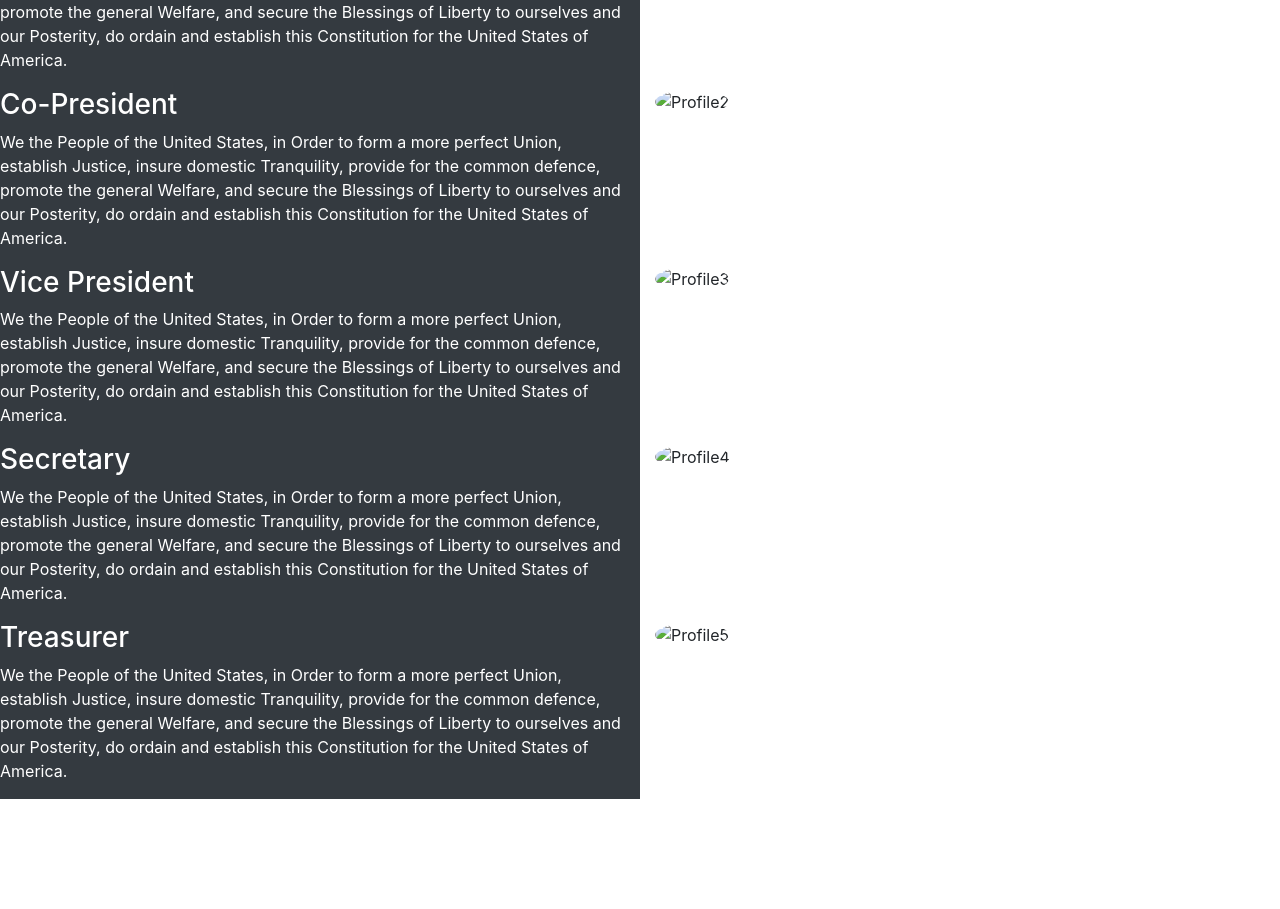
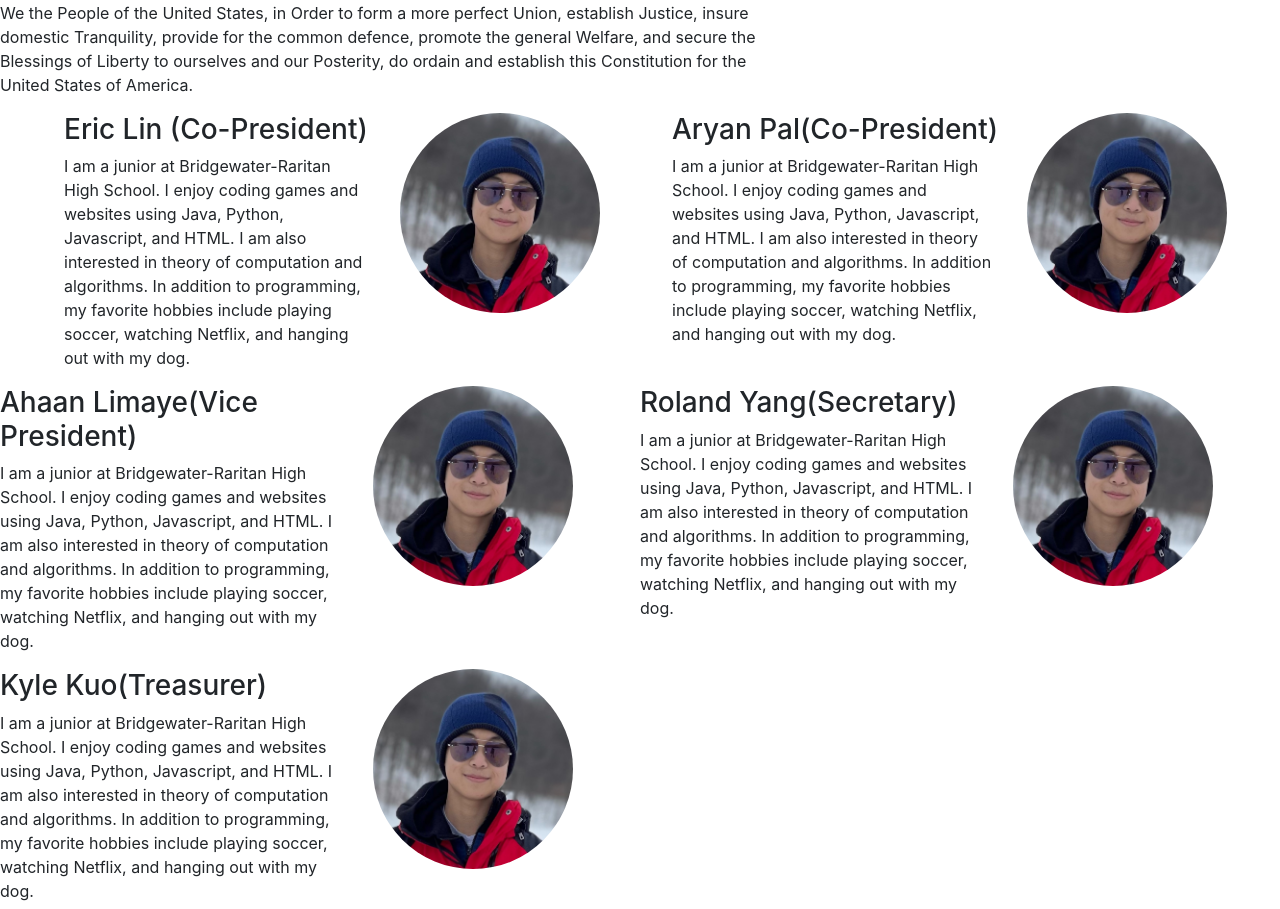
Before and after one commit to BRHS-Code-Club/BRHS-Code-Club.github.io, a plain HTML site: page code/about.html in a window 1280 px wide. Shown: the part 203-1112 px from the top of the page. Before the commit the page ends 1002 px from the top, so only its background shows below. Drawn offline with nearby package versions, Linux system fonts and the light colour scheme.

Commit message:
Co-authored-by: aryanpal134 <aryanpal134@users.noreply.github.com>

```diff
--- a/code/about.html
+++ b/code/about.html
@@ -4,6 +4,7 @@
     <meta name="viewport" content="width=device-width, initial-scale=1">
     <meta charset="utf-8">
     <link rel="stylesheet" href="https://maxcdn.bootstrapcdn.com/bootstrap/4.5.2/css/bootstrap.min.css">
+    <link rel="stylesheet" href="style.css">
     <title>About Us</title>
 </head>
 
@@ -11,34 +12,30 @@
     <!--NAVBAR-->
     <nav class="navbar navbar-expand-lg navbar-light bg-light shadow" id="main-nav">
         <div class="container-fluid">
-          <a class="navbar-brand" href="#">
-            <img src="images/nomoacnelogo.png" alt="logo" style="width:15%">
+          <a class="navbar-brand">
+            <img id="nav-logo" src="../Images/CODE Logo.png" alt="logo">
           </a>
           <button class="navbar-toggler" type="button" data-bs-toggle="collapse" data-bs-target="#navbarSupportedContent"
             aria-controls="navbarSupportedContent" aria-expanded="false" aria-label="Toggle navigation">
             <span class="navbar-toggler-icon"></span>
           </button>
           <div class="collapse navbar-collapse" id="navbarSupportedContent">
-            <ul class="navbar-nav me-auto mb-2 mb-lg-0">
+            <ul class="navbar-nav">
               <li class="nav-item">
-                <a class="nav-link" aria-current="page" href="index.html">Home</a>
+                <a class="nav-link active" href="index.html">Home</a>
               </li>
               <li class="nav-item">
-                <a class="nav-link active" aria-current="page" href="#">About Us</a>
+                <a class="nav-link" href="about.html">About Us</a>
               </li>
-              <!--<li class="nav-item">
-                <a class="nav-link" href="info.html">Learn More</a>
-              </li>-->
             </ul>
           </div>
         </div>
       </nav>
     <h1>About Us</h1>
 
-
     <div class="row">
-        <div class="col-md bg-dark text-white">
-            <h3>Co-President</h3>
+        <div class="col-md-8">
+            <h3>Advisor</h3>
             <div class="description">
                 <p>We the People of the United States, in Order to form a more perfect Union, establish Justice,
                     insure domestic Tranquility, provide for the common defence, promote the
@@ -46,74 +43,112 @@
                     do ordain and establish this Constitution for the United States of America.</p>
             </div>
         </div>
-        <div class="col-md">
+        <div class="col-md-4">
             <img src="Profile1.png" class="rounded-circle" alt="Profile1">
         </div>
     </div>
 
-
-    <div class="row">
-        <div class="col-md bg-dark text-white">
-            <h3>Co-President</h3>
-            <div class="description">
-                <p>We the People of the United States, in Order to form a more perfect Union, establish Justice,
-                    insure domestic Tranquility, provide for the common defence, promote the
-                    general Welfare, and secure the Blessings of Liberty to ourselves and our Posterity,
-                    do ordain and establish this Constitution for the United States of America.</p>
+    <div class="row no-gutters">
+        <div class="col-md-6 ">
+            <div id="profile1" class="row no-gutters">
+                <div class="col-md-7">
+                    <h3>Eric Lin (Co-President)</h3>
+                    <div class="description">
+                        <p>I am a junior at Bridgewater-Raritan High School. I enjoy coding games and websites using
+                            Java, Python, Javascript, and HTML. I am also interested in theory of computation and algorithms.
+                            In addition to programming, my favorite hobbies include playing soccer, watching Netflix,
+                            and hanging out with my dog.
+                        </p>
+                    </div>
+                </div>
+                <div class="col-md-5">
+                    <img id="pfp1" src="../Images/eric pfp.jpeg" class="rounded-circle" alt="Profile1">
+                </div>
             </div>
         </div>
-        <div class="col-md">
-            <img src="Profile2.png" class="rounded-circle" alt="Profile2">
+        <div class="col-md-6">
+            <div id="profile2" class="row no-gutters">
+                <div class="col-md-7">
+                    <h3>Aryan Pal(Co-President)</h3>
+                    <div class="description">
+                        <p>I am a junior at Bridgewater-Raritan High School. I enjoy coding games and websites using
+                            Java, Python, Javascript, and HTML. I am also interested in theory of computation and algorithms.
+                            In addition to programming, my favorite hobbies include playing soccer, watching Netflix,
+                            and hanging out with my dog.
+                        </p>
+                    </div>
+                </div>
+                <div class="col-md-5">
+                    <img id="pfp2" src="../Images/eric pfp.jpeg" class="rounded-circle" alt="Profile1">
+                </div>
+            </div>
         </div>
     </div>
 
 
-    <div class="row">
-        <div class="col-md bg-dark text-white">
-            <h3>Vice President</h3>
-            <div class="description">
-                <p>We the People of the United States, in Order to form a more perfect Union, establish Justice,
-                    insure domestic Tranquility, provide for the common defence, promote the
-                    general Welfare, and secure the Blessings of Liberty to ourselves and our Posterity,
-                    do ordain and establish this Constitution for the United States of America.</p>
+
+    <div class="row no-gutters">
+        <div class="col-md-6">
+            <div class="row no-gutters">
+                <div class="col-md-7">
+                    <h3>Ahaan Limaye(Vice President)</h3>
+                    <div class="description">
+                        <p>I am a junior at Bridgewater-Raritan High School. I enjoy coding games and websites using
+                            Java, Python, Javascript, and HTML. I am also interested in theory of computation and algorithms.
+                            In addition to programming, my favorite hobbies include playing soccer, watching Netflix,
+                            and hanging out with my dog.
+                        </p>
+                    </div>
+                </div>
+                <div class="col-md-5">
+                    <img id="pfp3" src="../Images/eric pfp.jpeg" class="rounded-circle" alt="Profile1">
+                </div>
             </div>
         </div>
-        <div class="col-md">
-            <img src="Profile3.png" class="rounded-circle" alt="Profile3">
+        <div class="col-md-6">
+            <div class="row no-gutters">
+                <div class="col-md-7">
+                    <h3>Roland Yang(Secretary)</h3>
+                    <div class="description">
+                        <p>I am a junior at Bridgewater-Raritan High School. I enjoy coding games and websites using
+                            Java, Python, Javascript, and HTML. I am also interested in theory of computation and algorithms.
+                            In addition to programming, my favorite hobbies include playing soccer, watching Netflix,
+                            and hanging out with my dog.
+                        </p>
+                    </div>
+                </div>
+                <div class="col-md-5">
+                    <img id="pfp4" src="../Images/eric pfp.jpeg" class="rounded-circle" alt="Profile1">
+                </div>
+            </div>
         </div>
     </div>
 
 
-    <div class="row">
-        <div class="col-md bg-dark text-white">
-            <h3>Secretary</h3>
-            <div class="description">
-                <p>We the People of the United States, in Order to form a more perfect Union, establish Justice,
-                    insure domestic Tranquility, provide for the common defence, promote the
-                    general Welfare, and secure the Blessings of Liberty to ourselves and our Posterity,
-                    do ordain and establish this Constitution for the United States of America.</p>
+    <div class="row no-gutters">
+        <div class="col-md-6">
+            <div class="row no-gutters">
+                <div class="col-md-7">
+                    <h3>Kyle Kuo(Treasurer)</h3>
+                    <div class="description">
+                        <p>I am a junior at Bridgewater-Raritan High School. I enjoy coding games and websites using
+                            Java, Python, Javascript, and HTML. I am also interested in theory of computation and algorithms.
+                            In addition to programming, my favorite hobbies include playing soccer, watching Netflix,
+                            and hanging out with my dog.
+                        </p>
+                    </div>
+                </div>
+                <div class="col-md-5">
+                    <img id="pfp5" src="../Images/eric pfp.jpeg" class="rounded-circle" alt="Profile1">
+                </div>
             </div>
         </div>
-        <div class="col-md">
-            <img src="Profile4.png" class="rounded-circle" alt="Profile4">
+        <div class="col-md-6">
+
         </div>
     </div>
 
 
-    <div class="row">
-        <div class="col-md bg-dark text-white">
-            <h3>Treasurer</h3>
-            <div class="description">
-                <p>We the People of the United States, in Order to form a more perfect Union, establish Justice,
-                    insure domestic Tranquility, provide for the common defence, promote the
-                    general Welfare, and secure the Blessings of Liberty to ourselves and our Posterity,
-                    do ordain and establish this Constitution for the United States of America.</p>
-            </div>
-        </div>
-        <div class="col-md">
-            <img src="Profile5.png" class="rounded-circle" alt="Profile5">
-        </div>
-    </div>
 
 
 </body>
--- a/code/style.css
+++ b/code/style.css
@@ -0,0 +1,57 @@
+#brhs-logo {
+    width: 250px;
+    height: 250px;
+}
+
+#pfp1{
+    width: 200px;
+    height: 200px;
+}
+#pfp2{
+    width: 200px;
+    height: 200px;
+}
+#pfp3{
+    width: 200px;
+    height: 200px;
+}
+#pfp4{
+    width: 200px;
+    height: 200px;
+}
+#pfp5{
+    width: 200px;
+    height: 200px;
+}
+
+.description {
+   margin-right: 10%;
+}
+
+#profile1 {
+    padding-left: 10%;
+}
+#profile2 {
+    padding-left: 5%;
+}
+
+
+
+#code-logo{
+    width: 300px;
+    height: 300px;
+}
+
+#nav-logo {
+    width: 80px;
+    height: 80px;
+}
+
+#jumbo{
+    background-color: rgb(203, 196, 159);
+}
+
+#jumbotext{
+    font-family: 'Courier New';
+    font-family: 'Times New Roman';
+}
```
Also changed, not shown: code/index.html (+78 -24 lines), Images/BRHS Logo.svg (deleted), Images/BRHS Logo1.jpg (deleted), Images/CODE Logo 1.png (added), Images/CODE Logo.png (added), Images/Eric pfp.JPEG (added), Images/Logo.png (deleted), Images/brhs logo.png (added).
